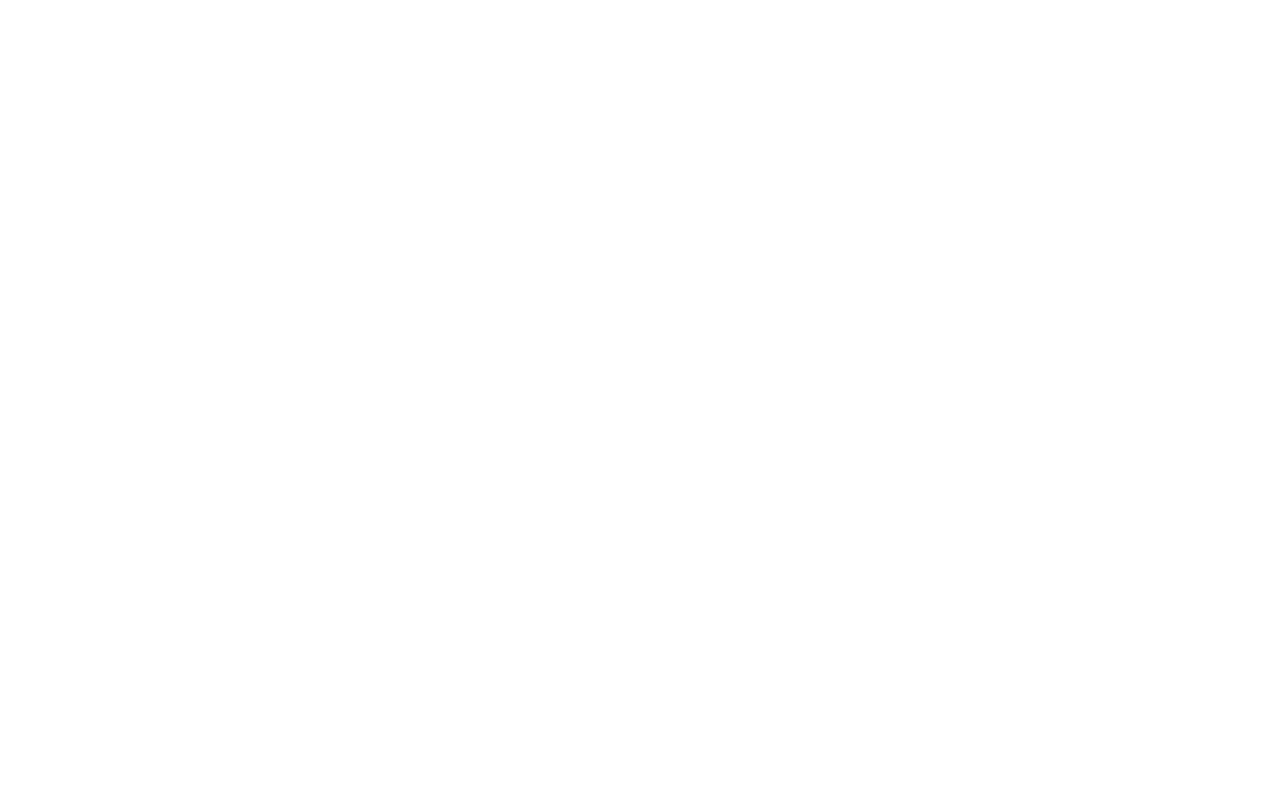
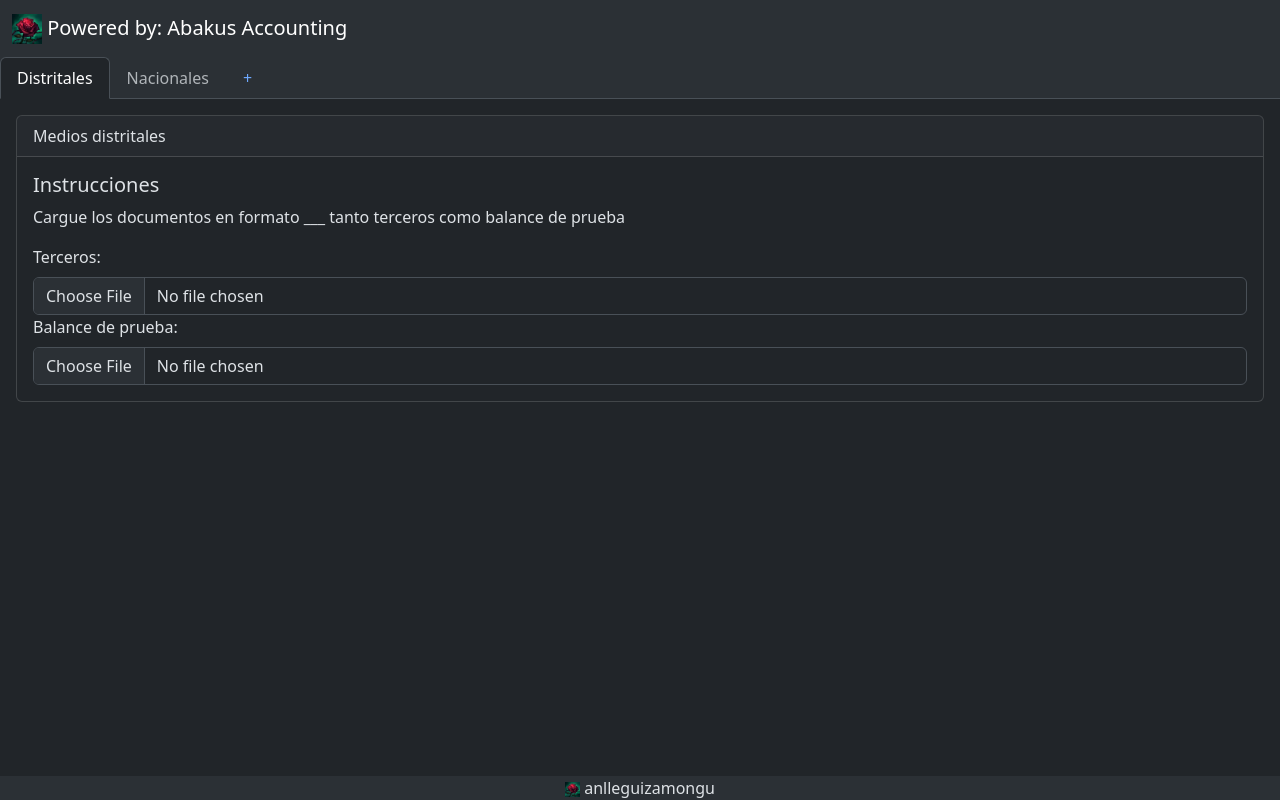
Before and after one commit to leoleguizamon97/medios-abakus, a Vue app: page / in a window 1280 px wide. Built offline with nearby package versions, Linux system fonts and the light colour scheme.

Commit message:
interfaz realizada

```diff
--- a/public/index.html
+++ b/public/index.html
@@ -1,16 +1,20 @@
 <!DOCTYPE html>
-<html lang="">
+<html lang="es" data-bs-theme="dark">
   <head>
-    <meta charset="utf-8">
+	<meta charset="utf-8">
+	<meta charset="utf-8">
     <meta http-equiv="X-UA-Compatible" content="IE=edge">
-    <meta name="viewport" content="width=device-width,initial-scale=1.0">
+    <meta name="viewport" content="width=device-width, initial-scale=1">
+
+	<title>Medios Distritales</title>
+    <link href="https://cdn.jsdelivr.net/npm/bootstrap@5.3.0-alpha3/dist/css/bootstrap.min.css" rel="stylesheet" integrity="sha384-KK94CHFLLe+nY2dmCWGMq91rCGa5gtU4mk92HdvYe+M/SXH301p5ILy+dN9+nJOZ" crossorigin="anonymous">
     <link rel="icon" href="<%= BASE_URL %>favicon.ico">
-    <title><%= htmlWebpackPlugin.options.title %></title>
   </head>
-  <body>
+  <body >
     <noscript>
       <strong>We're sorry but <%= htmlWebpackPlugin.options.title %> doesn't work properly without JavaScript enabled. Please enable it to continue.</strong>
     </noscript>
+	<script src="https://cdn.jsdelivr.net/npm/bootstrap@5.3.0-alpha3/dist/js/bootstrap.bundle.min.js" integrity="sha384-ENjdO4Dr2bkBIFxQpeoTz1HIcje39Wm4jDKdf19U8gI4ddQ3GYNS7NTKfAdVQSZe" crossorigin="anonymous"></script>
     <div id="app"></div>
     <!-- built files will be auto injected -->
   </body>
--- a/src/App.vue
+++ b/src/App.vue
@@ -1,25 +1,55 @@
 <template>
-  <HelloWorld msg="Hola mundo"/>
+	<div id="cabecera" class="sticky-top">
+		<nav class="navbar bg-body-tertiary h-50">
+			<div class="container-fluid">
+				<a class="navbar-brand">
+					<img src="./assets/rosa.webp" alt="A" width="30" height="30" class="d-inline-block align-text-top">
+					Powered by: Abakus Accounting
+				</a>
+			</div>
+		</nav>
+		<nav class="bg-body-tertiary h-50">
+			<div class="nav nav-tabs" id="nav-tab" role="tablist">
+				<button class="nav-link active" id="nav-Distritales" data-bs-toggle="tab" data-bs-target="#Distritales"
+					type="button" role="tab" aria-controls="nav-Distritales" aria-selected="true">Distritales</button>
+				<button class="nav-link" id="nav-Nacionales" data-bs-toggle="tab" data-bs-target="#Nacionales" type="button"
+					role="tab" aria-controls="nav-Nacionales" aria-selected="false" disabled>Nacionales</button>
+				<button class="nav-link" id="nav-Donaciones" data-bs-toggle="tab" data-bs-target="#Donaciones" type="button"
+					role="tab" aria-controls="nav-Donaciones" aria-selected="false">+</button>
+			</div>
+		</nav>
+	</div>
+	<div id="Contenido" class="tab-content">
+		<div class="tab-pane fade show active" id="Distritales" role="tabpanel" aria-labelledby="nav-Distritales"
+			tabindex="0">
+			<distritales/>
+
+		</div>
+		<div class="tab-pane fade" id="Nacionales" role="tabpanel" aria-labelledby="nav-Nacionales" tabindex="0">
+			<nacionales />
+		</div>
+		<div class="tab-pane fade" id="Donaciones" role="tabpanel" aria-labelledby="nav-Donaciones" tabindex="0">
+			<nacionales />
+		</div>
+	</div>
+	<div id="footer" class="nav justify-content-center bg-body-tertiary fixed-bottom">
+		<a class="nav-tabContent navbar-brand" href="https://github.com/leoleguizamon97">
+			<img src="./assets/rosa.webp" width="15" height="15">
+			anlleguizamongu
+		</a>
+	</div>
 </template>
 
 <script>
-import HelloWorld from './components/md-main.vue';
-
+import distritales from './components/m-distritales.vue';
+import nacionales from './components/m-nacionales.vue';
 export default {
-  name: 'App',
-  components: {
-    HelloWorld,
-  }
+	name: 'App',
+	components: {
+		distritales,
+		nacionales
+	}
 }
 </script>
 
-<style>
-#app {
-  font-family: Avenir, Helvetica, Arial, sans-serif;
-  -webkit-font-smoothing: antialiased;
-  -moz-osx-font-smoothing: grayscale;
-  text-align: center;
-  color: #2c3e50;
-  margin-top: 60px;
-}
-</style>
+<style></style>
--- /dev/null
+++ b/src/components/m-distritales.vue
@@ -0,0 +1,25 @@
+<template>
+	<div class="card m-3">
+		<div class="card-header">
+			Medios distritales
+		</div>
+		<div class="card-body">
+			<h5 class="card-title">Instrucciones</h5>
+			<p class="card-text">Cargue los documentos en formato ___ tanto terceros como balance de prueba</p>
+			<form>
+				<div class="">
+					<label for="terceros-path" class="form-label mb-2">Terceros:</label>
+					<input class="form-control" type="file" id="terceros-path">
+					<label for="balance-path" class="form-label mb-2">Balance de prueba:</label>
+					<input class="form-control" type="file" id="bp-path">
+				</div>
+			</form>
+		</div>
+	</div>
+</template>
+
+<script>
+
+</script>
+
+<style scoped></style>
--- /dev/null
+++ b/src/components/m-nacionales.vue
@@ -0,0 +1,15 @@
+<template>
+	<div class="justify-content-center">
+		<div class="position-absolute top-50 start-50 translate-middle" style="">
+			<h1>Proximamente! :D</h1>
+		</div>
+	</div>
+</template>
+
+<script>
+
+</script>
+
+<style scoped>
+
+</style>
--- a/src/components/md-main.vue
+++ /dev/null
@@ -1,17 +0,0 @@
-<template>
-  <div class="hello">
-
-
-
-
-  </div>
-</template>
-
-<script>
-
-</script>
-
-<!-- Add "scoped" attribute to limit CSS to this component only -->
-<style scoped>
-
-</style>
```
Also changed, not shown: src/assets/rosa.webp (added), src/components/formulario-general.vue (added).
